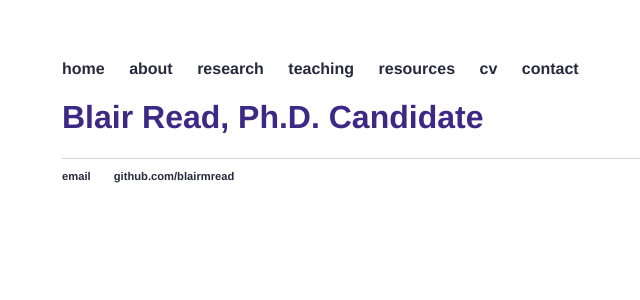
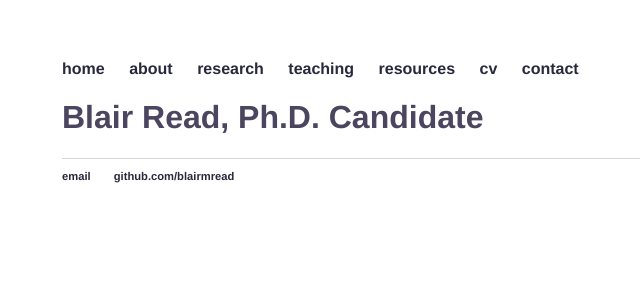
Before and after one commit to blairmread/blairmread.github.io, a Jekyll site: the page built from index.html, in a window 1280 px wide. Shown: the top 300 px of the page, without its empty margins (130-770 px from the left). Built offline with Jekyll 4.4.1, drawn with Linux system fonts in a browser that asks for light colours.

Commit message:
Update main.css

```diff
--- a/css/main.css
+++ b/css/main.css
@@ -22,7 +22,7 @@ a:hover {
 h1 {
     font-size: 2em;
     font-family:'Helvetica', 'Arial', 'Sans-Serif';
-    color: #3B2985;
+    color: #4B455F;
 }
 p {
     font-size: 1.2em;
```
